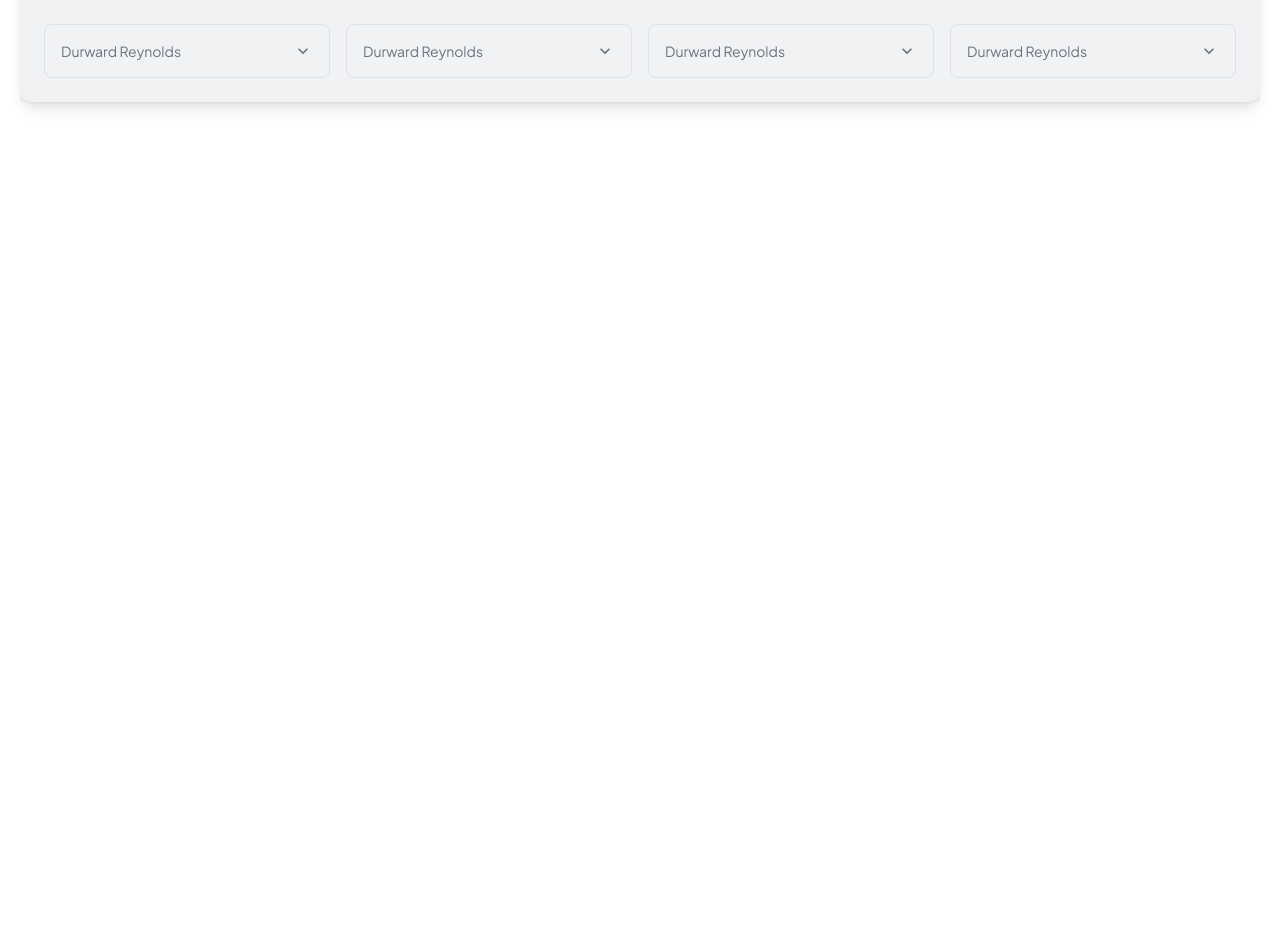
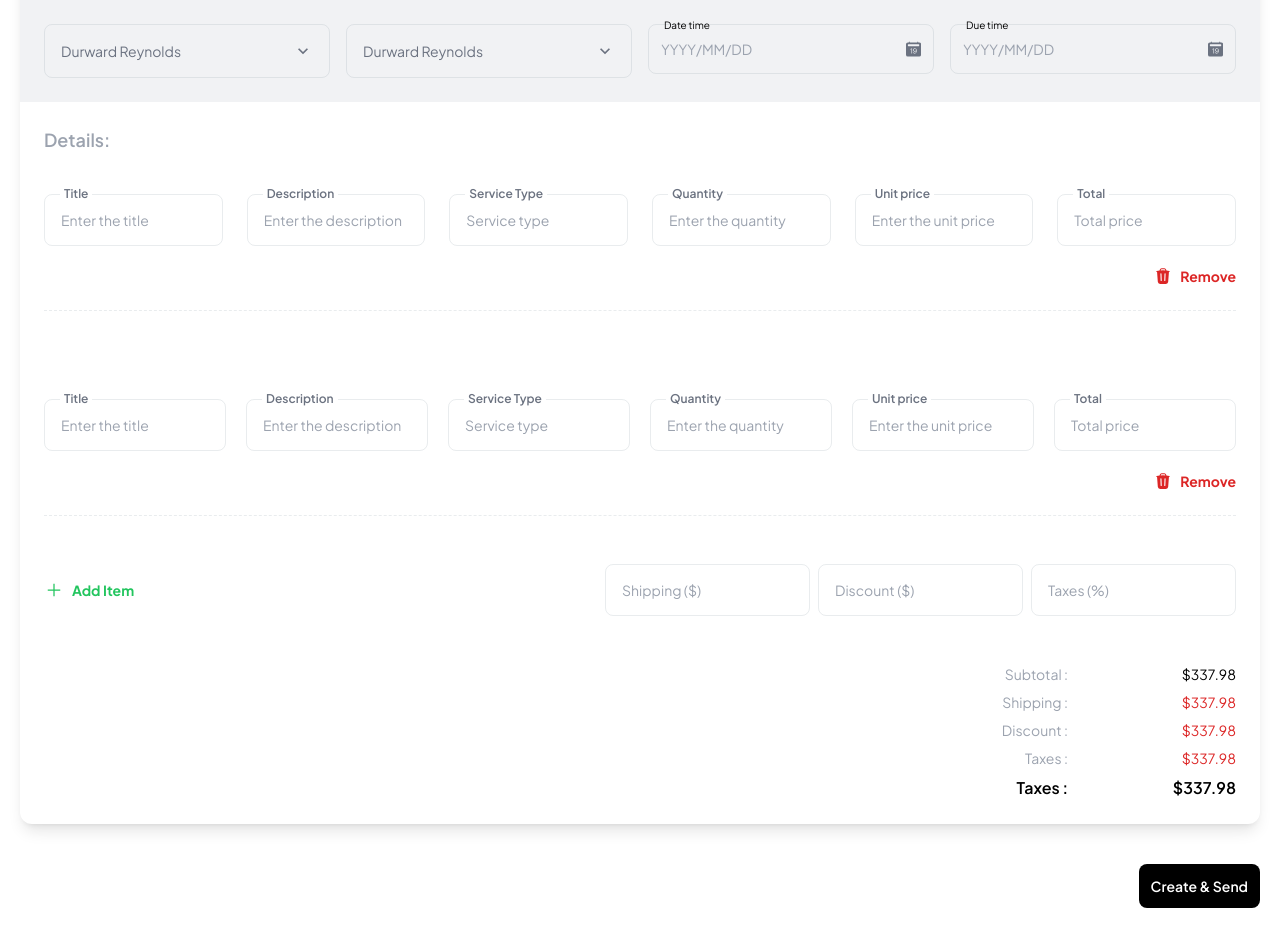
Before and after one commit to BCPAZ/crm-app, a React (Vite) app: page /cost/create-new-invoice in a window 1280 px wide. Shown: the part 520-1466 px from the top of the page. Before the commit the page ends 800 px from the top, so only its background shows below. Built offline with nearby package versions, Linux system fonts and the light colour scheme.

Commit message:
feat : Datepicker added & create invoice page design completed

```diff
--- a/package.json
+++ b/package.json
@@ -16,6 +16,7 @@
     "prop-types": "^15.8.1",
     "react": "^18.3.1",
     "react-chartjs-2": "^5.2.0",
+    "react-datepicker": "^7.3.0",
     "react-dom": "^18.3.1",
     "react-icons": "^5.2.1",
     "react-router-dom": "^6.26.0"
--- /dev/null
+++ b/src/assets/styles/datepicker.css
@@ -0,0 +1,9 @@
+/* datepicker.css */
+.react-datepicker-wrapper {
+  width: 100%;
+}
+
+.react-datepicker__input-container input {
+  width: 100%;
+  outline: none;
+}
--- a/src/components/App/Cost/SendInvoice.jsx
+++ b/src/components/App/Cost/SendInvoice.jsx
@@ -1,7 +1,7 @@
 import { FaPen } from "react-icons/fa";
 const SendInvoice = () => {
   return (
-    <div className="relative grid grid-cols-2 gap-5 w-full">
+    <div className="relative grid md:grid-cols-2 grid-cols-1 gap-8 w-full">
       <div className="flex flex-col w-full px-6">
         <div className="flex items-center justify-between gap-3">
           <h1 className="text-lg text-gray-400 font-semibold">From:</h1>
@@ -28,7 +28,7 @@ const SendInvoice = () => {
           <span>+1 202-555-0143</span>
         </div>
       </div>
-      <div className="absolute inset-0 flex items-center">
+      <div className="absolute inset-0 md:flex hidden items-center">
         <div className="w-0.5 h-full bg-gray-200 mx-auto"></div>
       </div>
     </div>
--- /dev/null
+++ b/src/components/common/CustomDatePicker.jsx
@@ -0,0 +1,28 @@
+import { useState } from "react";
+import DatePicker from "react-datepicker";
+import "react-datepicker/dist/react-datepicker.css";
+import "@/assets/styles/datepicker.css";
+import { BsCalendar2DateFill } from "react-icons/bs";
+
+
+const CustomDatePicker = ({label}) => {
+  const [selectedDate, setSelectedDate] = useState(null);
+
+  return (
+    <div className="relative">
+      <label htmlFor="" className="absolute -top-1.5 left-4 text-[10px]">{label}</label>
+      <div className="flex items-center justify-between border border-grey/20 p-3 rounded-lg">
+      <DatePicker
+        selected={selectedDate}
+        onChange={(date) => setSelectedDate(date)}
+        className="w-full rounded-lg h-full bg-transparent text-sm text-gray-500"
+        dateFormat="yyyy/MM/dd"
+        placeholderText="YYYY/MM/DD"
+      />
+      <BsCalendar2DateFill className="text-gray-500" />
+    </div>
+    </div>
+  );
+};
+
+export default CustomDatePicker;
--- a/src/views/App/CreateNewInvoice.jsx
+++ b/src/views/App/CreateNewInvoice.jsx
@@ -1,14 +1,19 @@
 import Selectbox from "@/components/common/Selectbox";
 import SendInvoice from "@/components/App/Cost/SendInvoice";
 import Select from "@/components/common/Select";
+import CustomDatePicker from "@/components/common/CustomDatePicker";
+import Input from "@/components/common/Input";
+import { HiTrash } from "react-icons/hi2";
+import { IoAddSharp } from "react-icons/io5";
+
 const CreateNewInvoice = () => {
   return (
     <section>
       <div className="border-b border-gray-400 py-7">
         <div className="siteContainer">
           <div className="flex items-center justify-between">
-            <h1 className="text-xl font-semibold w-full">Cost</h1>
-            <div className="w-[15%]">
+            <h1 className="md:text-xl font-semibold w-full">Cost</h1>
+            <div className="w-[150px]">
               <Selectbox />
             </div>
           </div>
@@ -16,18 +21,121 @@ const CreateNewInvoice = () => {
       </div>
       <div className="siteContainer">
         <div className="py-10">
-          <h1 className="text-2xl font-bold">Create new invoice</h1>
+          <h1 className="md:text-2xl text-xl font-bold">Create new invoice</h1>
           <div className="rounded-xl shadow-lg mt-10 bg-white">
-            <div className="p-6">
+            <div className="md:p-6 p-3">
               <SendInvoice />
             </div>
-            <div className="grid grid-cols-4 mt-5 gap-4 bg-gray-300/30 p-6">
+            <div className="grid lg:grid-cols-4 md:grid-cols-2 grid-cols-1 mt-5 gap-4 bg-gray-300/30 md:p-6 p-3">
               <Select />
               <Select />
-              <Select />
-              <Select />
+              <CustomDatePicker label="Date time" />
+              <CustomDatePicker label="Due time" />
+            </div>
+            <div className="md:p-6 p-3">
+              <h1 className="text-lg text-gray-400 font-semibold">Details:</h1>
+              <div className="pb-6 border-b border-grey/20 border-dashed">
+                <div className="grid lg:grid-cols-6 md:grid-cols-3 sm:grid-cols-2 grid-cols-1 gap-6 mt-10">
+                  <Input label="Title" placeholder="Enter the title" />
+                  <Input
+                    label="Description"
+                    placeholder="Enter the description"
+                  />
+                  <Input label="Service Type" placeholder="Service type" />
+                  <Input label="Quantity" placeholder="Enter the quantity" />
+                  <Input
+                    label="Unit price"
+                    placeholder="Enter the unit price"
+                  />
+                  <Input label="Total" placeholder="Total price" />
+                </div>
+                <div className="w-full flex justify-end items-center mt-5">
+                  <button className="flex items-center gap-2 text-red-600 font-bold text-sm">
+                    <HiTrash size={18} />
+                    Remove
+                  </button>
+                </div>
+              </div>
+            </div>
+            <div className="md:p-6 p-3">
+              <div className="pb-6 border-b border-grey/20 border-dashed">
+                <div className="grid lg:grid-cols-6 md:grid-cols-3 sm:grid-cols-2 grid-cols-1  gap-5 mt-10">
+                  <Input label="Title" placeholder="Enter the title" />
+                  <Input
+                    label="Description"
+                    placeholder="Enter the description"
+                  />
+                  <Input label="Service Type" placeholder="Service type" />
+                  <Input label="Quantity" placeholder="Enter the quantity" />
+                  <Input
+                    label="Unit price"
+                    placeholder="Enter the unit price"
+                  />
+                  <Input label="Total" placeholder="Total price" />
+                </div>
+                <div className="w-full flex justify-end items-center mt-5">
+                  <button className="flex items-center gap-2 text-red-600 font-bold text-sm">
+                    <HiTrash size={18} />
+                    Remove
+                  </button>
+                </div>
+              </div>
+            </div>
+            <div className="md:p-6 p-3">
+              <div className="flex md:flex-row flex-col md:items-center md:justify-between justify-start gap-2">
+                <button className="text-green-500 flex items-center gap-2 text-sm font-bold">
+                  <IoAddSharp size={20} />
+                  Add Item
+                </button>
+                <div className="grid md:grid-cols-3 grid-cols-1 gap-2">
+                  <Input placeholder="Shipping ($)" />
+                  <Input placeholder="Discount ($)" />
+                  <Input placeholder="Taxes (%)" />
+                </div>
+              </div>
+            </div>
+            <div className="md:p-6 p-3">
+              <div className="flex items-center justify-end w-full gap-2">
+                <div className="flex flex-col gap-2">
+                  <span className="flex items-center justify-end gap-2 text-sm font-base text-gray-400">
+                    Subtotal :{" "}
+                    <span className="w-[160px] text-end text-black">
+                      $337.98
+                    </span>
+                  </span>
+                  <span className="flex items-center justify-end gap-2 text-sm font-base text-gray-400">
+                    Shipping :{" "}
+                    <span className="w-[160px] text-end text-red-600">
+                      $337.98
+                    </span>
+                  </span>
+                  <span className="flex items-center justify-end gap-2 text-sm font-base text-gray-400">
+                    Discount :{" "}
+                    <span className="w-[160px] text-end text-red-600">
+                      $337.98
+                    </span>
+                  </span>
+                  <span className="flex items-center justify-end gap-2 text-sm font-base text-gray-400">
+                    Taxes :{" "}
+                    <span className="w-[160px] text-end text-red-600">
+                      $337.98
+                    </span>
+                  </span>
+                  <span className="flex items-center justify-end gap-2 text-md font-semibold text-black">
+                    Taxes :{" "}
+                    <span className="w-[160px] text-end text-black">
+                      $337.98
+                    </span>
+                  </span>
+                </div>
+              </div>
             </div>
           </div>
+        </div>
+        <div className="flex items-center justify-end">
+          <button className="p-3 rounded-lg bg-black text-white font-semibold text-sm mb-10">
+            Create & Send
+          </button>
         </div>
       </div>
     </section>
```
Also changed, not shown: 1 other file (tests, documents, lock files or other folders).
